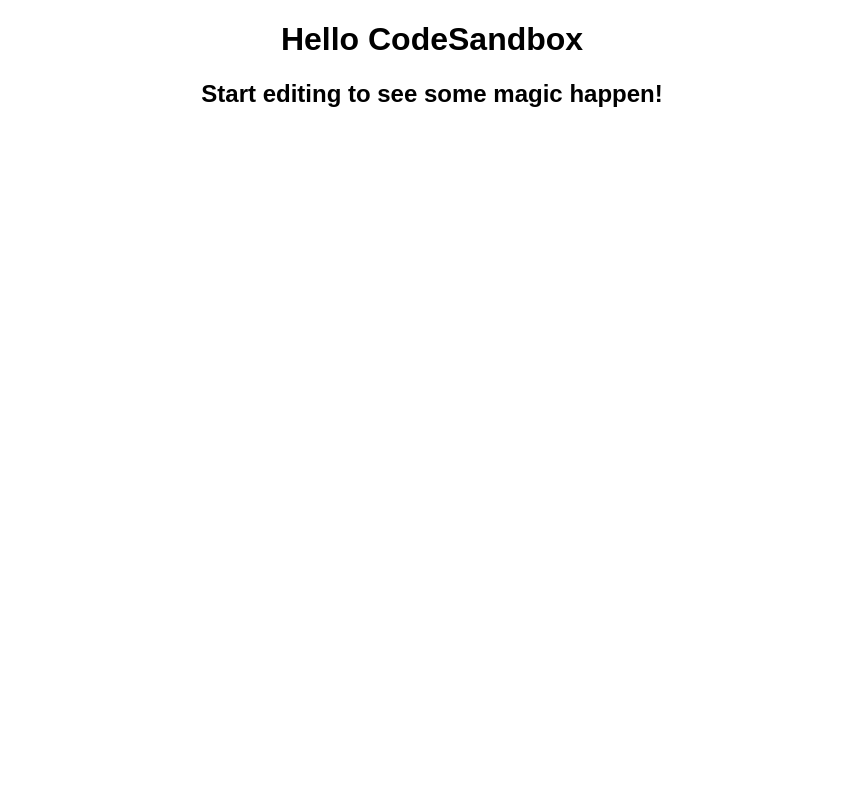
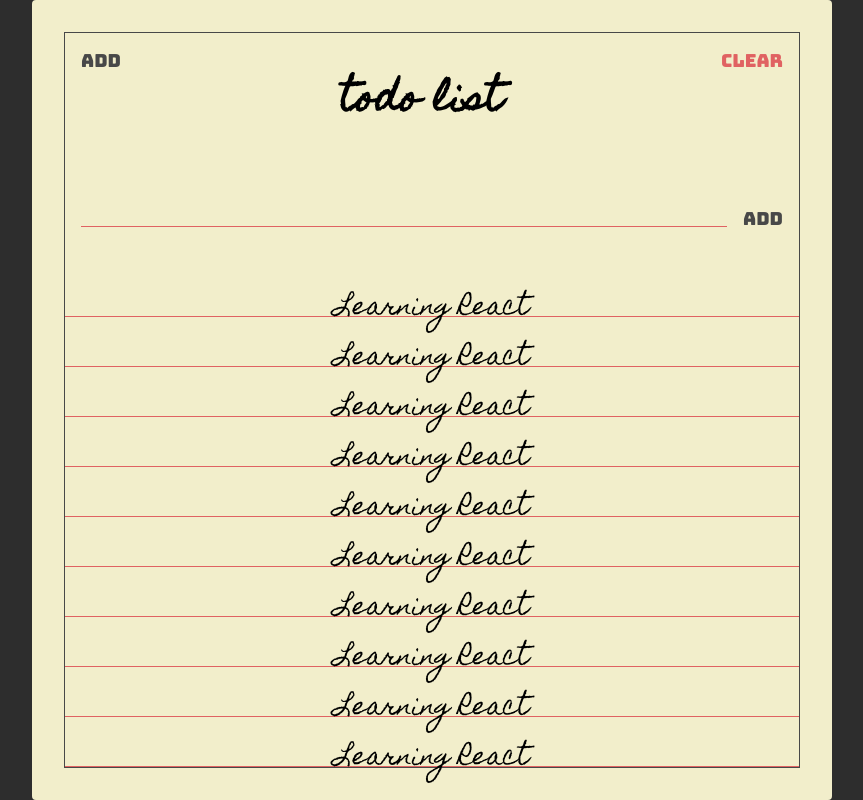
Before and after one commit to yenihuluu/React-todolist_1, a React (Create React App) app: page / in a window 1280 px wide. Shown: the whole page, without its empty margins (208-1071 px from the left). Built offline with nearby package versions, Linux system fonts and the light colour scheme.

Commit message:
Migrasi HTML to React

```diff
--- a/public/index.html
+++ b/public/index.html
@@ -1,16 +1,22 @@
 <!DOCTYPE html>
 <html lang="en">
-
   <head>
-	<meta charset="utf-8">
-	<meta name="viewport" content="width=device-width, initial-scale=1, shrink-to-fit=no">
-	<meta name="theme-color" content="#000000">
+    <meta charset="utf-8" />
+    <meta
+      name="viewport"
+      content="width=device-width, initial-scale=1, shrink-to-fit=no"
+    />
+    <meta name="theme-color" content="#000000" />
     <!--
       manifest.json provides metadata used when your web app is added to the
       homescreen on Android. See https://developers.google.com/web/fundamentals/engage-and-retain/web-app-manifest/
     -->
-	<link rel="manifest" href="%PUBLIC_URL%/manifest.json">
-	<link rel="shortcut icon" href="%PUBLIC_URL%/favicon.ico">
+    <link rel="manifest" href="%PUBLIC_URL%/manifest.json" />
+    <link rel="shortcut icon" href="%PUBLIC_URL%/favicon.ico" />
+    <link
+      href="https://fonts.googleapis.com/css?family=Bungee|Homemade+Apple&display=swap"
+      rel="stylesheet"
+    />
     <!--
       Notice the use of %PUBLIC_URL% in the tags above.
       It will be replaced with the URL of the `public` folder during the build.
@@ -39,5 +45,4 @@
       To create a production bundle, use `npm run build` or `yarn build`.
     -->
   </body>
-
 </html>
--- a/src/App.js
+++ b/src/App.js
@@ -3,9 +3,52 @@
 
 export default function App() {
   return (
-    <div className="App">
-      <h1>Hello CodeSandbox</h1>
-      <h2>Start editing to see some magic happen!</h2>
+    <div className="container">
+      <div className="frame">
+        <section className="header">
+          <button className="header-btn main-black-color">Add</button>
+          <h1 className="header-title">Todo list</h1>
+          <button className="header-btn main-red-color">Clear</button>
+        </section>
+        <section className="add">
+          <form className="add-form">
+            <input type="text" className="add-input" />
+            <button className="add-btn main-black-color">Add</button>
+          </form>
+        </section>
+        <section className="todos">
+          <div className="todo">
+            <span className="todo-text">Learning React</span>
+          </div>
+          <div className="todo">
+            <span className="todo-text">Learning React</span>
+          </div>
+          <div className="todo">
+            <span className="todo-text">Learning React</span>
+          </div>
+          <div className="todo">
+            <span className="todo-text">Learning React</span>
+          </div>
+          <div className="todo">
+            <span className="todo-text">Learning React</span>
+          </div>
+          <div className="todo">
+            <span className="todo-text">Learning React</span>
+          </div>
+          <div className="todo">
+            <span className="todo-text">Learning React</span>
+          </div>
+          <div className="todo">
+            <span className="todo-text">Learning React</span>
+          </div>
+          <div className="todo">
+            <span className="todo-text">Learning React</span>
+          </div>
+          <div className="todo">
+            <span className="todo-text">Learning React</span>
+          </div>
+        </section>
+      </div>
     </div>
   );
 }
--- a/src/styles.css
+++ b/src/styles.css
@@ -1,4 +1,154 @@
-.App {
-  font-family: sans-serif;
+* {
+  box-sizing: border-box;
+}
+
+:root {
+  --main-red-color: #e06262;
+  /*buat variabel namanya --main-red-color */
+  --main-black-color: #484848;
+}
+
+.main-red-color {
+  color: var(--main-red-color);
+  /*.main-red-color merupakan style yg berisi variabel --main-red-color. style tersebut bisa digunakan berulang-ulang. class ini nanti bisa di panggil dalam html*/
+}
+
+.main-black-color {
+  color: var(--main-black-color);
+}
+
+html {
+  font-size: 10px;
+}
+
+body {
+  display: flex;
+  justify-content: center;
+  align-content: center;
+  align-items: center;
+
+  background-color: #2d2d2d;
+  height: 100vh;
+}
+
+body,
+html {
+  margin: 0;
+  padding: 0;
+  font-family: -apple-system, BlinkMacSystemFont, "Segoe UI", Roboto, Oxygen,
+    Ubuntu, Cantarell, "Open Sans", "Helvetica Neue", sans-serif;
+}
+
+.container {
+  width: 800px;
+  height: 800px;
+  background-color: #f2eecb;
+  border-radius: 4px;
+
+  padding: 32px;
+}
+.frame {
+  border: 1px solid var(--main-black-color);
+  height: 100%;
+
+  display: flex; /*apapun yg di isi didalam frame ini akan jika ditambah itemnya maka item bertambah ke bawah */
+  flex-direction: column;
+  justify-content: space-between;
+}
+
+.header {
+  display: flex; /*default nya dlm bentuk row horizontal*/
+  /*flexbox yt sebuah layout aging dlm css yg memudahkan kita utk melayout 1 atau lebih elemen html tanpa harus memikirkan flexibilitas dalam elemen nya.*/
+  align-items: flex-start; /*secara vertikal items tersebut akan di mulai dari atas*/
+}
+
+.header-title {
+  flex: 1; /*mengambil sisa space semaksimal mungkin*/
   text-align: center;
+  font-size: 3.6rem;
+  font-family: "Homemade Apple", sans-serif;
+  text-transform: lowercase;
+  columns: var(--main-black-color);
 }
+.header-btn {
+  font-size: 1.8rem; /*1.8rem = 18px */
+  font-family: "Bungee", sans-serif;
+
+  padding: 16px;
+  cursor: pointer;
+
+  background: unset;
+  border: unset;
+  outline: unset;
+}
+.add {
+  padding: 16px;
+}
+.add-form {
+  display: flex;
+  align-items: flex-start;
+}
+
+.add-input {
+  background: unset;
+  border: unset;
+  padding: 0 64px; /*atas bawah 0, kanan kiri 64px */
+
+  flex: 1;
+
+  border-bottom: 1px solid var(--main-red-color);
+  outline: unset;
+
+  font-family: "Homemade Apple", sans-serif;
+  font-size: 1.6rem;
+  text-transform: lowercase;
+}
+
+.add-btn {
+  font-size: 1.8rem;
+  font-family: "Bungee", sans-serif;
+
+  padding: 16px;
+  padding-right: unset;
+  cursor: pointer;
+
+  background: unset;
+  border: unset;
+  outline: unset;
+}
+
+/*kelas ini untuk memberikan efek ketika button di klik */
+.header-btn.main-red-color:active {
+  text-shadow: 1px 1px 2px var(--main-red-color);
+}
+.header-btn.main-black-color:active {
+  text-shadow: 1px 1px 2px var(--main-black-color);
+}
+.add-btn.main-black-color:active {
+  text-shadow: 1px 1px 2px var(--main-black-color);
+}
+
+.todos {
+  display: flex;
+  flex-direction: column;
+}
+
+.todo {
+  position: relative;
+
+  flex: 1 0 auto;
+  text-align: center;
+
+  min-height: 34px;
+  margin: 16px 0 0;
+  font-family: "Homemade Apple", sans-serif;
+  font-size: 24px;
+
+  border-bottom: 1px solid var(--main-red-color);
+}
+
+.todo-text {
+  position: absolute;
+  left: 50%;
+  transform: translate(-50%);
+}
```
Also changed, not shown: package.json (+9 -4 lines). Lines whose indentation alone changed are shown as unchanged.
